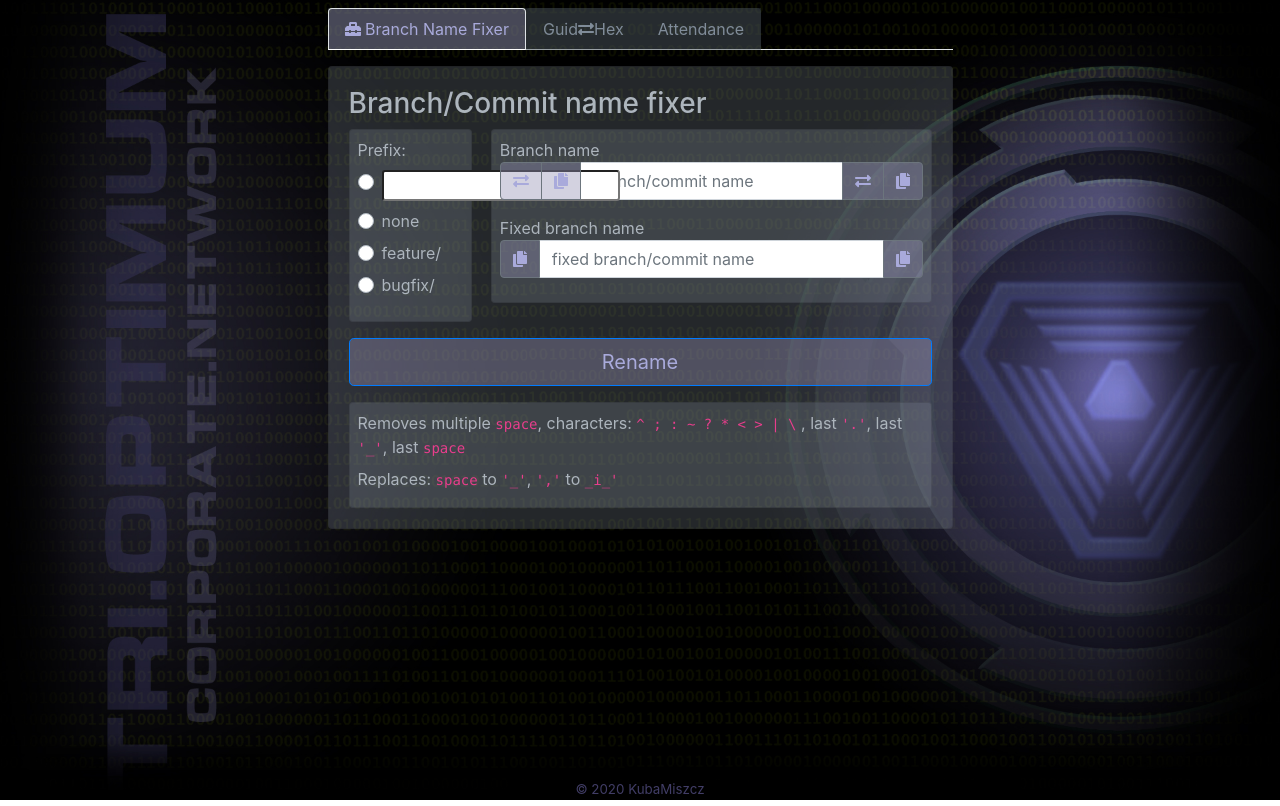
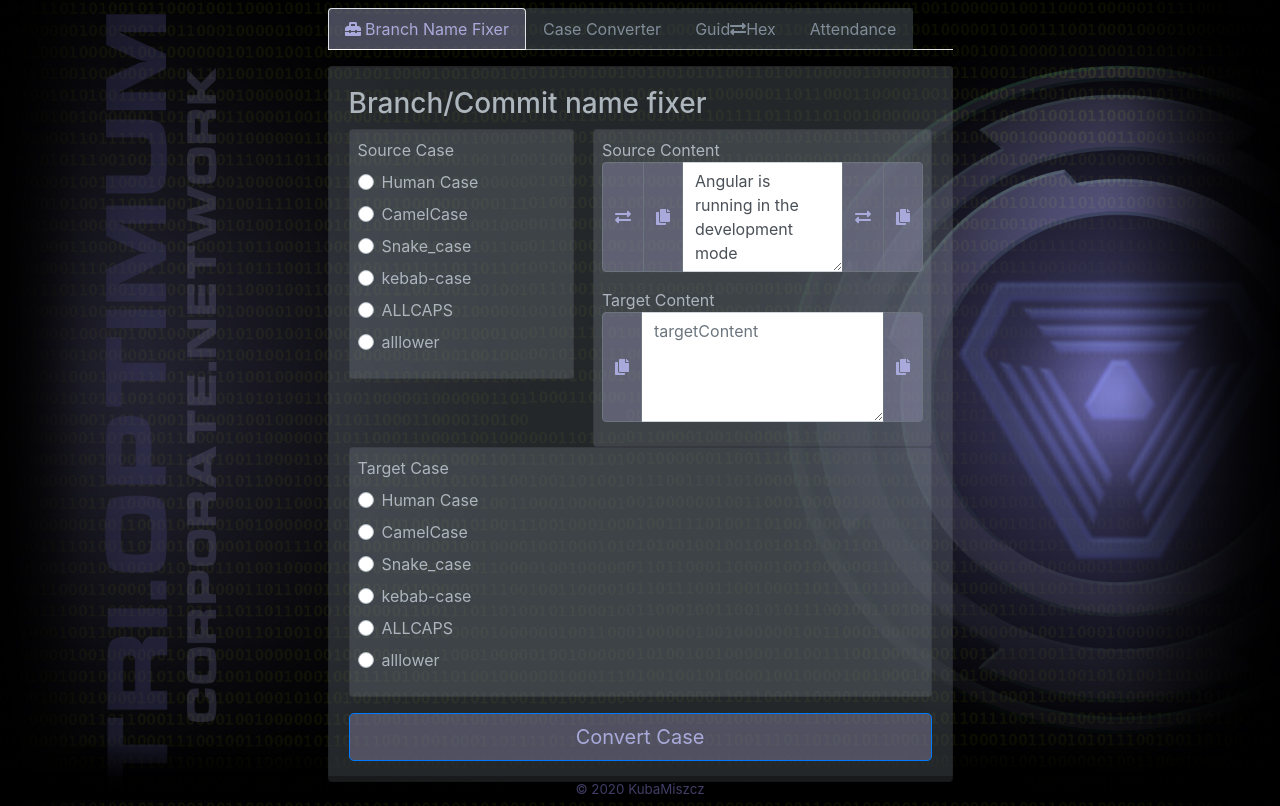
Before and after one commit to KubaMiszcz/KMDevTools, an Angular app: page / in a window 1280 px wide. Built offline with nearby package versions, Linux system fonts and the light colour scheme.

Commit message:
add lettercase converter - need handle with all cases

```diff
--- a/angular.json
+++ b/angular.json
@@ -73,7 +73,8 @@
         "serve": {
           "builder": "@angular-devkit/build-angular:dev-server",
           "options": {
-            "browserTarget": "KMDevTools:build"
+            "browserTarget": "KMDevTools:build",
+            "port": 4201
           },
           "configurations": {
             "production": {
--- a/src/app/app.component.html
+++ b/src/app/app.component.html
@@ -7,18 +7,24 @@
       <ul class="nav nav-tabs" id="myTab" role="tablist">
 
         <li class="nav-item">
-          <a class="nav-link active" id="home-tab" data-toggle="tab" href="#BranchNameFixer" role="tab" aria-controls="home" aria-selected="true">
+          <a class="nav-link active" id="BranchNameFixer-tab" data-toggle="tab" href="#BranchNameFixer" role="tab" aria-controls="BranchNameFixer">
             <i class="fas fa-toolbox    "></i>
             Branch Name Fixer</a>
         </li>
 
         <li class="nav-item">
-          <a class="nav-link" id="profile-tab" data-toggle="tab" href="#Guid2Hex" role="tab" aria-controls="profile" aria-selected="false">
+          <a class="nav-link" id="CaseConverter-tab" data-toggle="tab" href="#CaseConverter" role="tab" aria-controls="CaseConverter"
+            aria-selected="true">
+            Case Converter</a>
+        </li>
+
+        <li class="nav-item">
+          <a class="nav-link" id="Guid2Hex-tab" data-toggle="tab" href="#Guid2Hex" role="tab" aria-controls="Guid2Hex" aria-selected="false">
             Guid<i class="fas fa-exchange-alt"></i>Hex</a>
         </li>
 
         <li class="nav-item">
-          <a class="nav-link" id="profile-tab" data-toggle="tab" href="#attendance" role="tab" aria-controls="profile" aria-selected="false">
+          <a class="nav-link" id="attendance-tab" data-toggle="tab" href="#attendance" role="tab" aria-controls="attendance" aria-selected="false">
             Attendance</a>
         </li>
 
@@ -29,11 +35,15 @@
       <div class="tab-content" id="myTabContent">
 
 
-        <div class="tab-pane fade show active " id="BranchNameFixer" role="tabpanel" aria-labelledby="home-tab">
+        <div class="tab-pane fade  " id="BranchNameFixer" role="tabpanel" aria-labelledby="BranchNameFixer-tab">
           <app-branch-name-fixer></app-branch-name-fixer>
         </div>
 
-        <div class="tab-pane fade" id="Guid2Hex" role="tabpanel" aria-labelledby="profile-tab">
+        <div class="tab-pane fade show active" id="CaseConverter" role="tabpanel" aria-labelledby="CaseConverter-tab">
+          <app-case-converter></app-case-converter>
+        </div>
+
+        <div class="tab-pane fade" id="Guid2Hex" role="tabpanel" aria-labelledby="Guid2Hex-tab">
           <app-guid-to-hex></app-guid-to-hex>
         </div>
 
--- a/src/app/app.module.ts
+++ b/src/app/app.module.ts
@@ -1,3 +1,4 @@
+import { CaseConverterComponent } from './case-converter/case-converter.component';
 import { SharedModule } from './shared/shared.module';
 import { GuidToHexModule } from './guid-to-hex/guid-to-hex.module';
 import { BrowserModule } from '@angular/platform-browser';
@@ -11,7 +12,8 @@ import { AttendanceComponent } from './attendance/attendance.component';
 @NgModule({
   declarations: [
     AppComponent,
-    AttendanceComponent
+    AttendanceComponent,
+    CaseConverterComponent
   ],
   imports: [
     BrowserModule,
--- /dev/null
+++ b/src/app/case-converter/case-converter.component.html
@@ -0,0 +1,127 @@
+<div class="container col p-0 pt-3">
+  <div class="card">
+    <div class="card-body">
+
+      <h3 class="">Branch/Commit name fixer</h3>
+
+      <div class="row">
+
+        <div class="col">
+          <div class="card">
+            <div class="card-body p-2">
+              <p class="card-text mb-2">Source Case</p>
+              <div class="form-group">
+
+                <!-- firstlower -->
+                <!-- <div class="custom-control custom-switch mb-2">
+                  <input [(ngModel)]="fullAuto" type="checkbox" class="custom-control-input" id="customSwitch1">
+                  <label class="custom-control-label" for="customSwitch1">Toggle full auto ;] - convert and copy to clipboard</label>
+                </div> -->
+
+
+                <div *ngFor="let item of casesArray;let i = index" class="custom-control custom-radio mb-2" (click)="setSourceCase(item)">
+                  <input type="radio" class="custom-control-input" id="Radio{{i}}" name="inlineDefaultRadiosExample">
+                  <label class="custom-control-label" for="customRadio1">{{item}}</label>
+                </div>
+
+
+              </div>
+            </div>
+          </div>
+        </div>
+
+        <div class="col-7 pl-1">
+          <div class="card">
+            <div class="card-body p-2">
+              <div class="form-group">
+                <label for="" class="mb-0">Source Content</label>
+                <div class="input-group mb-3">
+                  <div class="input-group-prepend">
+                    <button class="btn btn-outline-secondary" type="button" id="button-addon1" (click)="convertCase()">
+                      <i class="fas fa-exchange-alt"></i>
+                    </button>
+                    <button class="btn btn-outline-secondary" type="button" id="button-addon1"
+                      (click)="copyInputMessageToClipboard(sourceContentInput)">
+                      <i class="fas fa-copy"></i>
+                    </button>
+                  </div>
+
+                  <textarea #sourceContentInput [(ngModel)]="sourceContent" type="text" class="form-control" name="sourceContent" id="sourceContent"
+                    aria-describedby="sourceContent" placeholder="sourceContent" value="" (paste)="pasteFromClipboard($event)" (click)="convertCase()"
+                    rows="4"></textarea>
+
+                  <div class="input-group-append">
+                    <button class="btn btn-outline-secondary" type="button" id="button-addon1" (click)="convertCase()">
+                      <i class="fas fa-exchange-alt"></i>
+                    </button>
+                    <button class="btn btn-outline-secondary" type="button" id="button-addon1"
+                      (click)="copyInputMessageToClipboard(sourceContentInput)">
+                      <i class="fa fa-copy    "> </i>
+                    </button>
+                  </div>
+                </div>
+
+
+
+                <label for="" class="mb-0">Target Content</label>
+                <div class="input-group mb-3">
+
+                  <div class="input-group-prepend">
+                    <button class="btn btn-outline-secondary" type="button" id="button-addon1"
+                      (click)="copyInputMessageToClipboard(targetContentInput)">
+                      <i class="fas fa-copy"></i>
+                    </button>
+                  </div>
+
+                  <textarea #targetContentInput [(ngModel)]="targetContent" type="text" class="form-control" name="targetContent" id="targetContent"
+                    aria-describedby="targetContent" placeholder="targetContent" value="" rows="4"></textarea>
+
+                  <div class="input-group-append">
+                    <button class="btn btn-outline-secondary" type="button" id="button-addon1"
+                      (click)="copyInputMessageToClipboard(targetContentInput)">
+                      <i class="fa fa-copy    "> </i>
+                    </button>
+                  </div>
+                </div>
+
+              </div>
+            </div>
+          </div>
+        </div>
+
+        <div class="col">
+          <div class="card">
+            <div class="card-body p-2">
+              <p class="card-text mb-2">Target Case</p>
+              <div class="form-group">
+
+                <!-- firstlower -->
+                <!-- <div class="custom-control custom-switch mb-2">
+                  <input [(ngModel)]="fullAuto" type="checkbox" class="custom-control-input" id="customSwitch1">
+                  <label class="custom-control-label" for="customSwitch1">Toggle full auto ;] - convert and copy to clipboard</label>
+                </div> -->
+
+
+                <div *ngFor="let item of casesArray;let i = index" class="custom-control custom-radio mb-2" (click)="setTargetCase(item)">
+                  <input type="radio" class="custom-control-input" id="Radio{{i}}" name="inlineDefaultRadiosExample">
+                  <label class="custom-control-label" for="customRadio1">{{item}}</label>
+                </div>
+
+
+              </div>
+            </div>
+          </div>
+        </div>
+
+
+
+      </div>
+
+      <div class="col p-0 pt-3">
+        <button type="submit" class="btn btn-block btn-primary btn-lg" (click)="convertCase()">Convert Case</button>
+      </div>
+
+    </div>
+  </div>
+
+</div>
--- /dev/null
+++ b/src/app/case-converter/case-converter.component.scss
@@ -0,0 +1,19 @@
+.card {
+  background-color: #808b9847;
+  color: #adb5bd;
+}
+
+.btn {
+  background-color: hsla(242, 18%, 63%, 0.4);
+  color: hsla(238, 41%, 76%, 1);
+}
+
+.btn:hover {
+  background-color: hsla(242, 90%, 28%, 0.637);
+  color: hsla(238, 41%, 76%, 1);
+}
+
+.btn-primary:not(:disabled):not(.disabled):active {
+  background-color: hsla(242, 86%, 43%, 0.63);
+  color: #a9aadb;
+}
--- /dev/null
+++ b/src/app/case-converter/case-converter.component.ts
@@ -0,0 +1,133 @@
+import { CaseTypesEnum } from './../models/CaseTypes';
+import { Component, OnInit } from '@angular/core';
+
+@Component({
+  selector: 'app-case-converter',
+  templateUrl: './case-converter.component.html',
+  styleUrls: ['./case-converter.component.scss']
+})
+export class CaseConverterComponent implements OnInit {
+
+  casesArray = [];
+  sourceCase: CaseTypesEnum;
+  sourceContent = 'Angular is running in the development mode';
+
+  targetCase: CaseTypesEnum;
+  targetContent = '';
+
+  constructor() {
+    this.casesArray = Object.values(CaseTypesEnum);
+  }
+
+  ngOnInit(): void {
+  }
+
+  setSourceCase(val: any) {
+    this.sourceCase = val;
+    this.convertCase();
+  }
+
+  setTargetCase(val: any) {
+    this.targetCase = val;
+    this.convertCase();
+  }
+
+  convertCase() {
+    let sourcePattern = / /gi;
+    sourcePattern = /\s+[A-Za-z0-9]/gi;
+
+
+    const targetPattern = '';
+
+
+    let result = this.sourceContent;
+
+    switch (this.sourceCase) {
+      case CaseTypesEnum.ALLCAPS:
+        sourcePattern = /\[A-Za-z0-9]/gi;
+        break;
+
+      case CaseTypesEnum.CamelCase:
+        sourcePattern = /[A-Z]/g;
+        break;
+
+      case CaseTypesEnum.HumanCase:
+        sourcePattern = /\s+[A-Za-z0-9]/g;
+        break;
+
+      case CaseTypesEnum.alllower:
+        sourcePattern = /\[A-Za-z0-9]/gi;
+        break;
+
+      default:
+        break;
+    }
+
+
+
+    switch (this.targetCase) {
+      case CaseTypesEnum.ALLCAPS:
+        result = this.sourceContent.replace(sourcePattern, (match, chr) => {
+          const res = match.toUpperCase();
+          return res;
+        });
+        break;
+
+      case CaseTypesEnum.CamelCase:
+        result = this.sourceContent.replace(sourcePattern, (match, chr) => {
+          const res = match.replace(/ +/, '').toUpperCase();
+          return res;
+        });
+        break;
+
+      case CaseTypesEnum.HumanCase:
+        result = this.sourceContent.replace(sourcePattern, (match, chr) => {
+          const res = ' ' + match.toLowerCase();
+          return res;
+        });
+        break;
+
+      case CaseTypesEnum.Snake_case:
+        result = this.sourceContent.replace(sourcePattern, (match, chr) => {
+          const res = match.replace(/ +/, '_');
+          return res;
+        });
+        break;
+
+      case CaseTypesEnum.alllower:
+        result = this.sourceContent.replace(sourcePattern, (match, chr) => {
+          const res = match.toLowerCase();
+          return res;
+        });
+        break;
+
+      case CaseTypesEnum.kebabcase:
+        result = this.sourceContent.replace(sourcePattern, (match, chr) => {
+          const res = match.replace(/ +/, '-').toLowerCase();
+          return res;
+        });
+        break;
+
+      default:
+        break;
+    }
+
+    this.targetContent = result;
+    console.info('>>>info>>> ', result); // DEBUG only, remove it
+  }
+
+
+  copyInputMessageToClipboard(inputElement) {
+    inputElement.select();
+    document.execCommand('copy');
+    inputElement.setSelectionRange(0, 0);
+  }
+
+  pasteFromClipboard(event): any {
+    const val = event.clipboardData.getData('text');
+    setTimeout(() => {
+      this.sourceContent = val;
+    }, 10);
+  }
+
+}
--- /dev/null
+++ b/src/app/models/CaseTypes.ts
@@ -0,0 +1,8 @@
+export enum CaseTypesEnum {
+  HumanCase = '  Human Case',
+  CamelCase = 'CamelCase',
+  Snake_case = 'Snake_case',
+  kebabcase = 'kebab-case',
+  ALLCAPS = 'ALLCAPS',
+  alllower = 'alllower'
+}
```
Also changed, not shown: 1 other file (tests, documents, lock files or other folders).
